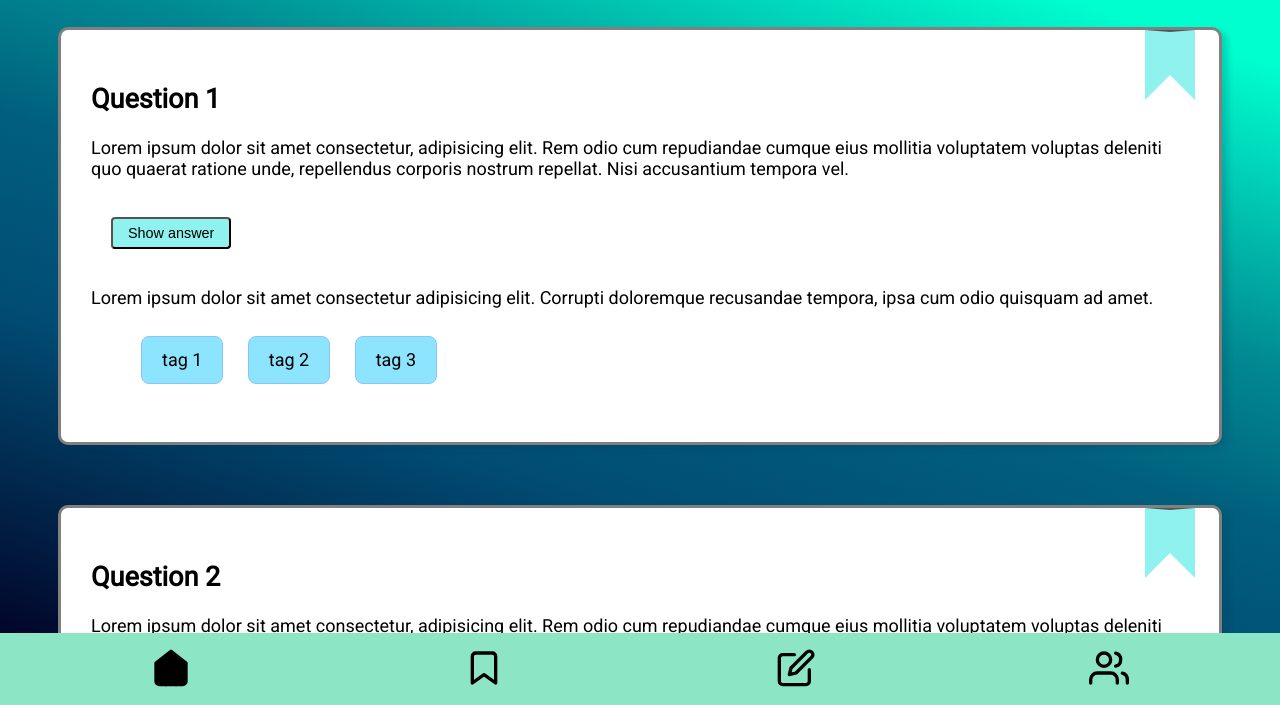
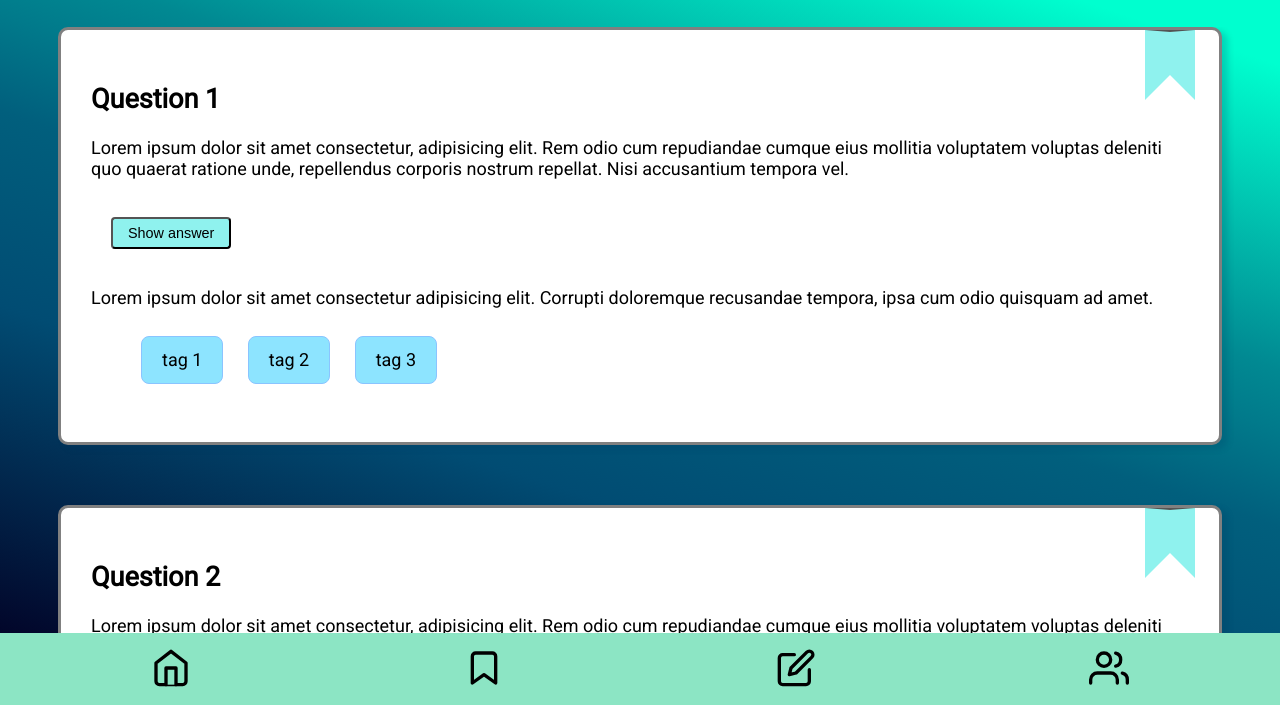
Before and after one commit to annidrumm/quiz-app, a website: page index.html in a window 1280 px wide. Shown: the part 93-798 px from the top of the page. Drawn offline with Linux system fonts and the light colour scheme.

Commit message:
Delete footer fill

```diff
--- a/scss/components/_footer.scss
+++ b/scss/components/_footer.scss
@@ -24,7 +24,7 @@
 }
 
 .svg-filled {
-  fill: black;
+  fill: #8ce5c4;
   color: black;
   width: 40px;
   height: 40px;
```
Also changed, not shown: styles.css.
